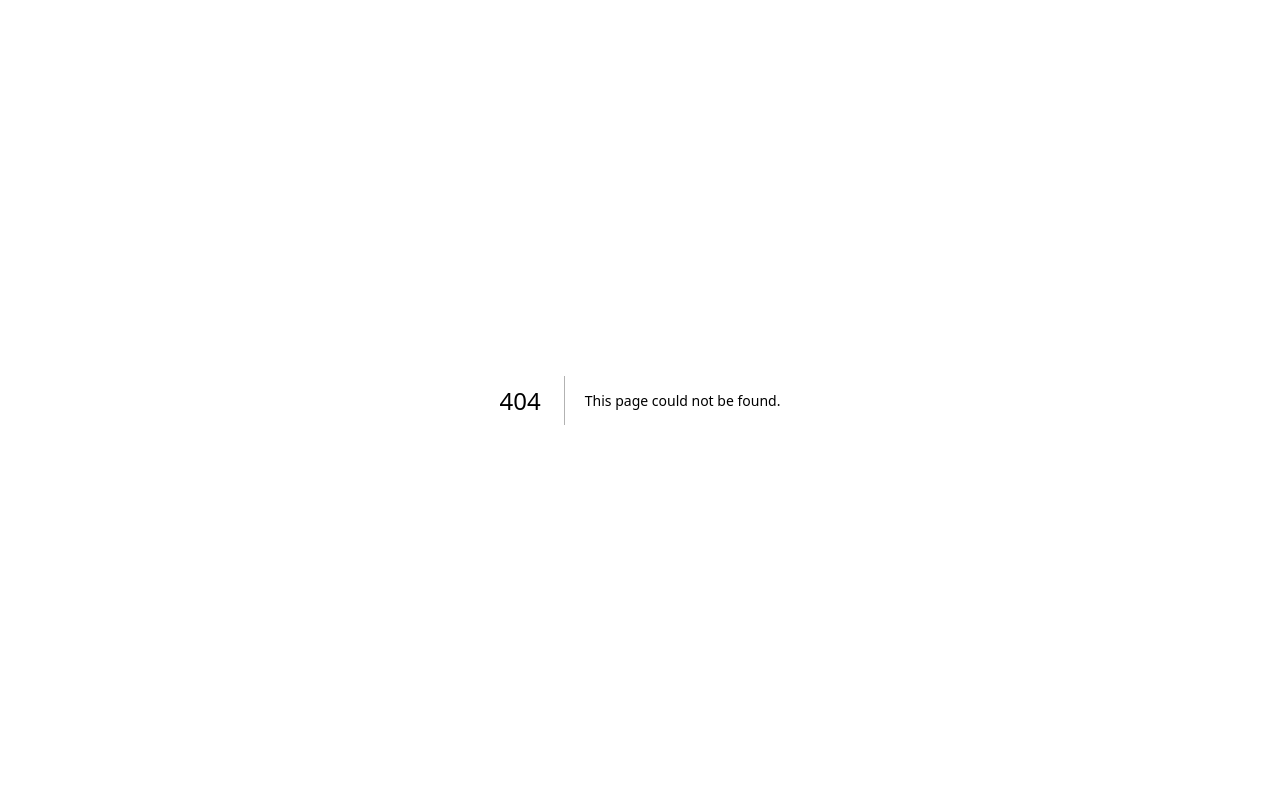
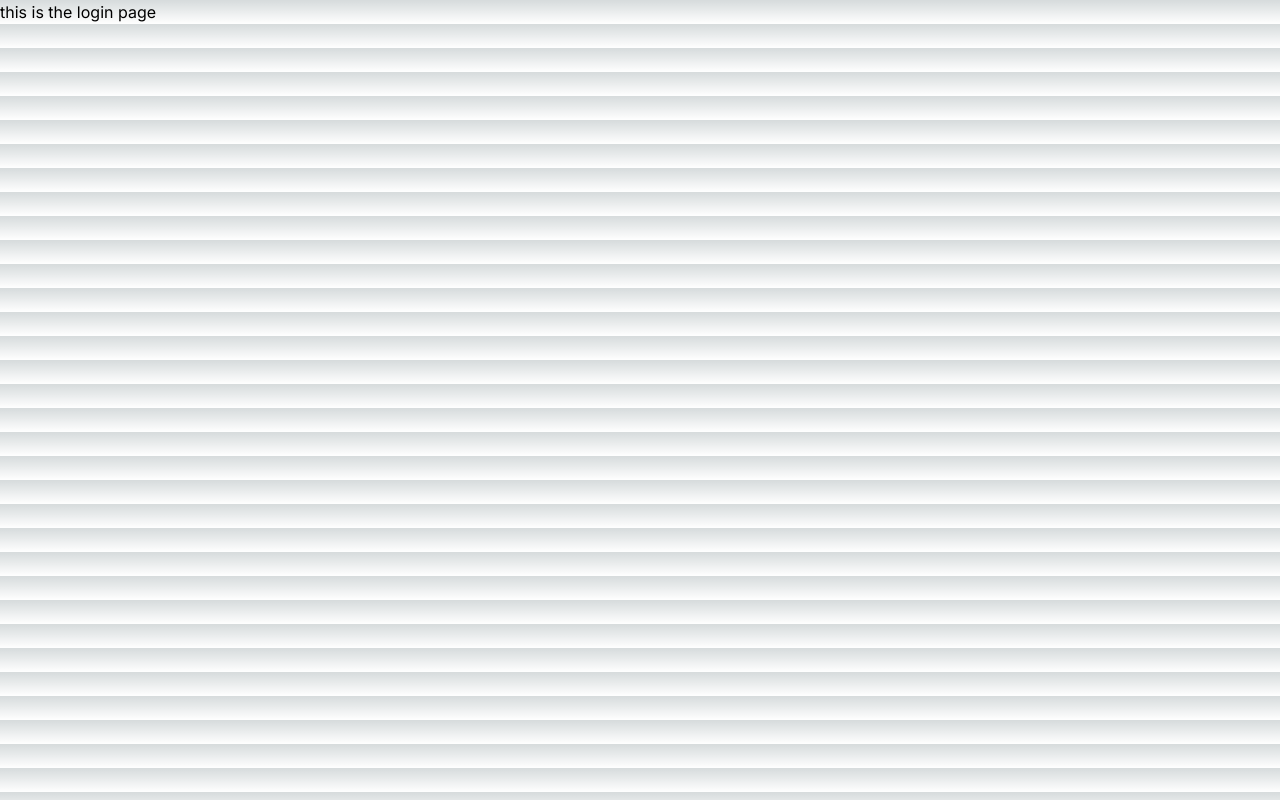
Before and after one commit to py1u/DAU_SWE, a Next.js app in the folder dau/: page /login in a window 1280 px wide. Before the commit this address had no page. Built offline with nearby package versions, Linux system fonts and the light colour scheme.

Commit message:
add login routing login/page.js

```diff
--- /dev/null
+++ b/dau/app/login/page.js
@@ -0,0 +1,5 @@
+export default function Login() {
+    return(
+        <p>this is the login page</p>
+    );
+}
```
